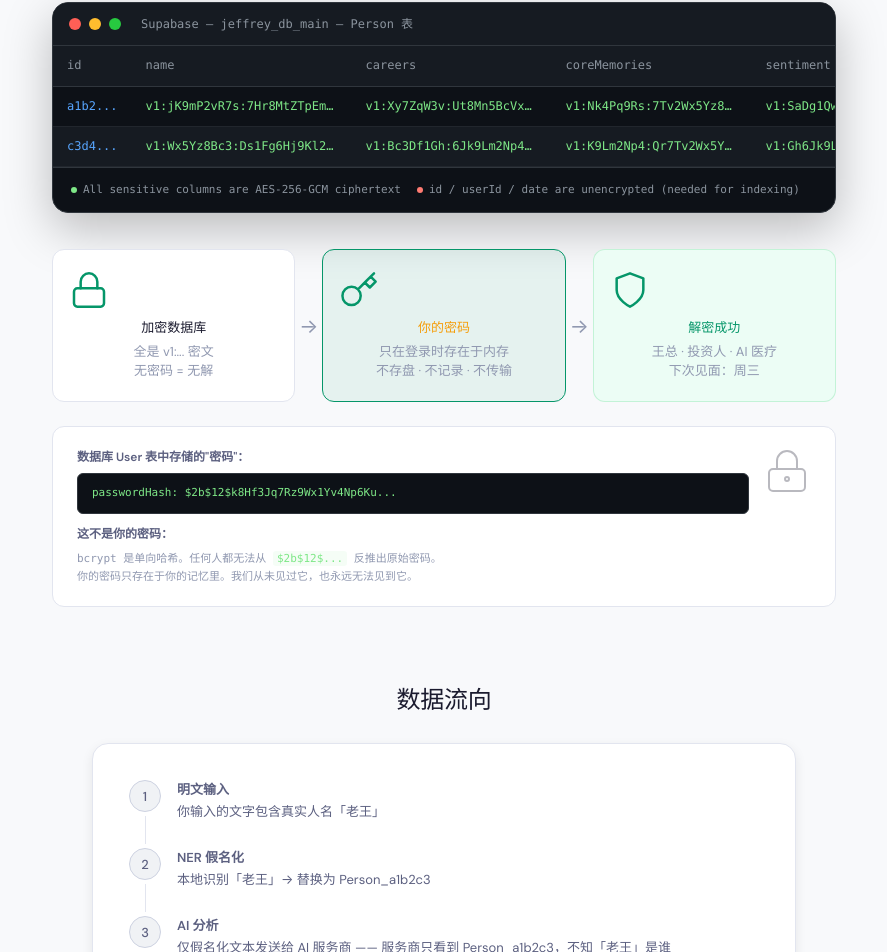
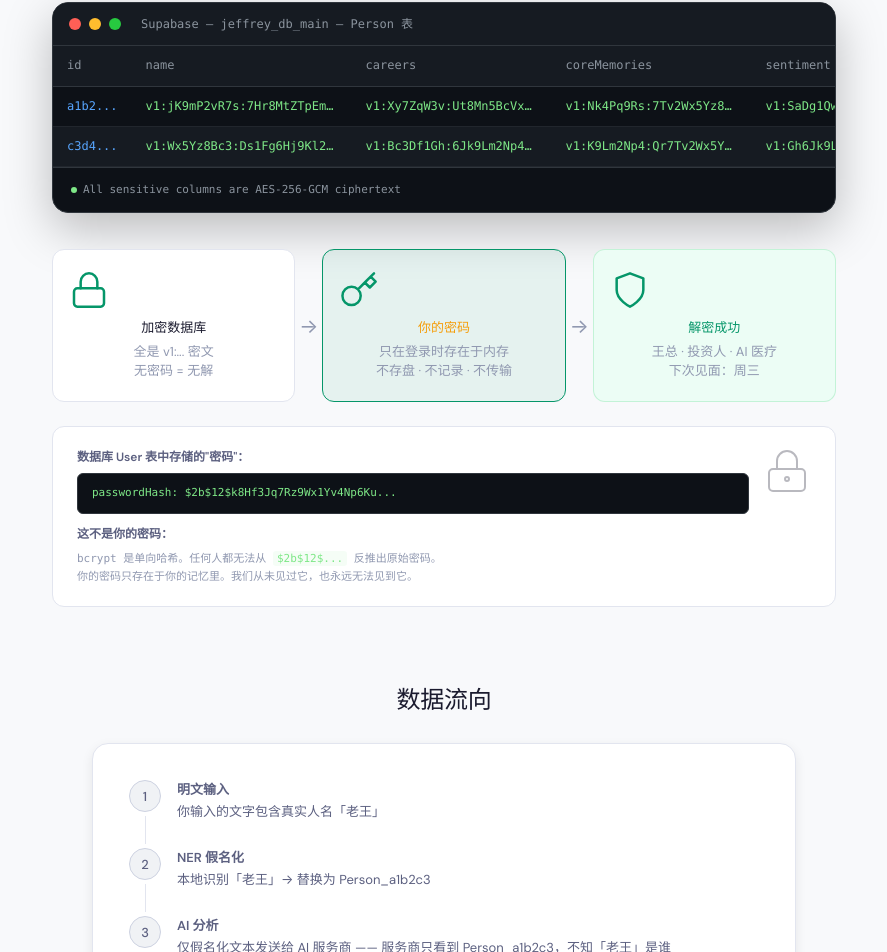
Before and after one commit to Leonard-Yi/jeffrey-ai, a Next.js app: page /security in a window 1280 px wide. Shown: the part 1118-2070 px from the top of the page, without its empty margins (196-1083 px from the left). Built offline with nearby package versions, Linux system fonts and the light colour scheme; no server answers.

Commit message:
chore: remove unencrypted columns annotation from security page

```diff
--- a/src/app/security/page.tsx
+++ b/src/app/security/page.tsx
@@ -444,12 +444,6 @@ export default function SecurityPage() {
                   All sensitive columns are AES-256-GCM ciphertext
                 </span>
               </div>
-              <div style={{ display: "flex", alignItems: "center", gap: "6px" }}>
-                <span style={{ width: "6px", height: "6px", borderRadius: "50%", background: "#ff7b72", flexShrink: 0 }} />
-                <span style={{ fontSize: "11px", color: "#8b949e", fontFamily: "ui-monospace, SFMono-Regular, 'SF Mono', Menlo, Consolas, monospace" }}>
-                  id / userId / date are unencrypted (needed for indexing)
-                </span>
-              </div>
             </div>
           </div>
 
```
